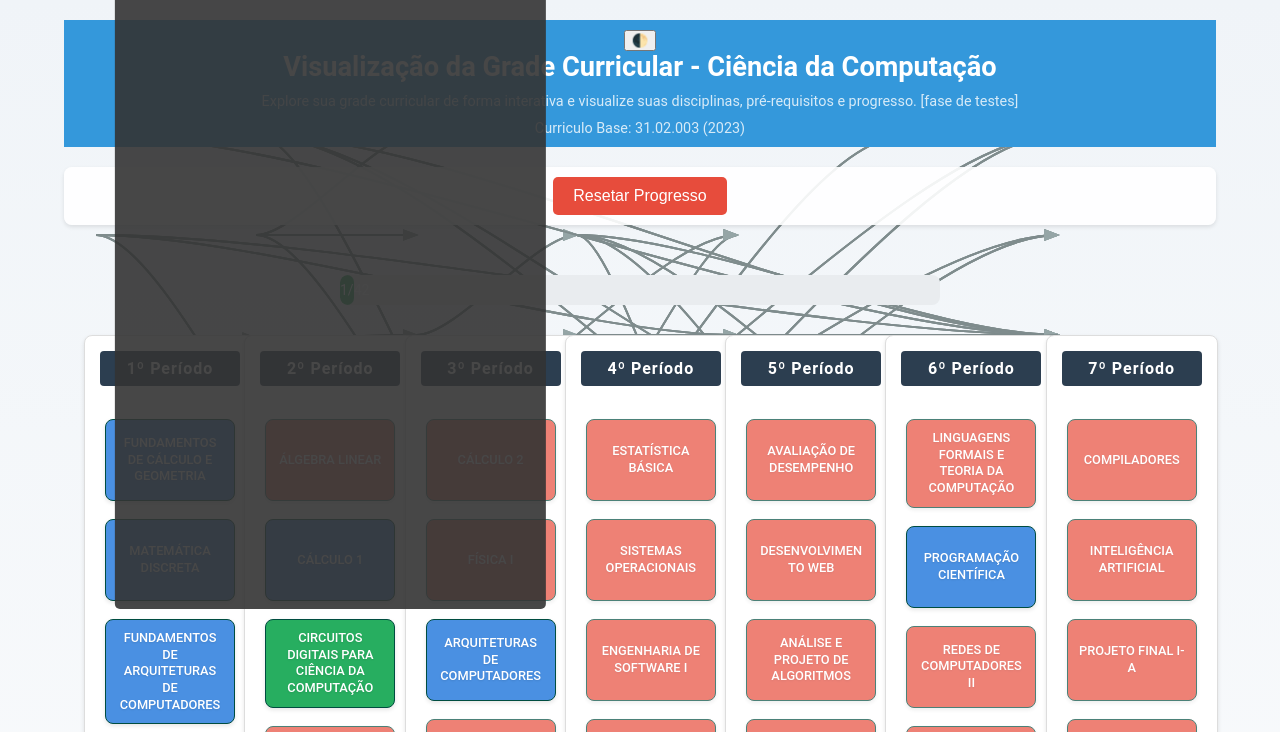
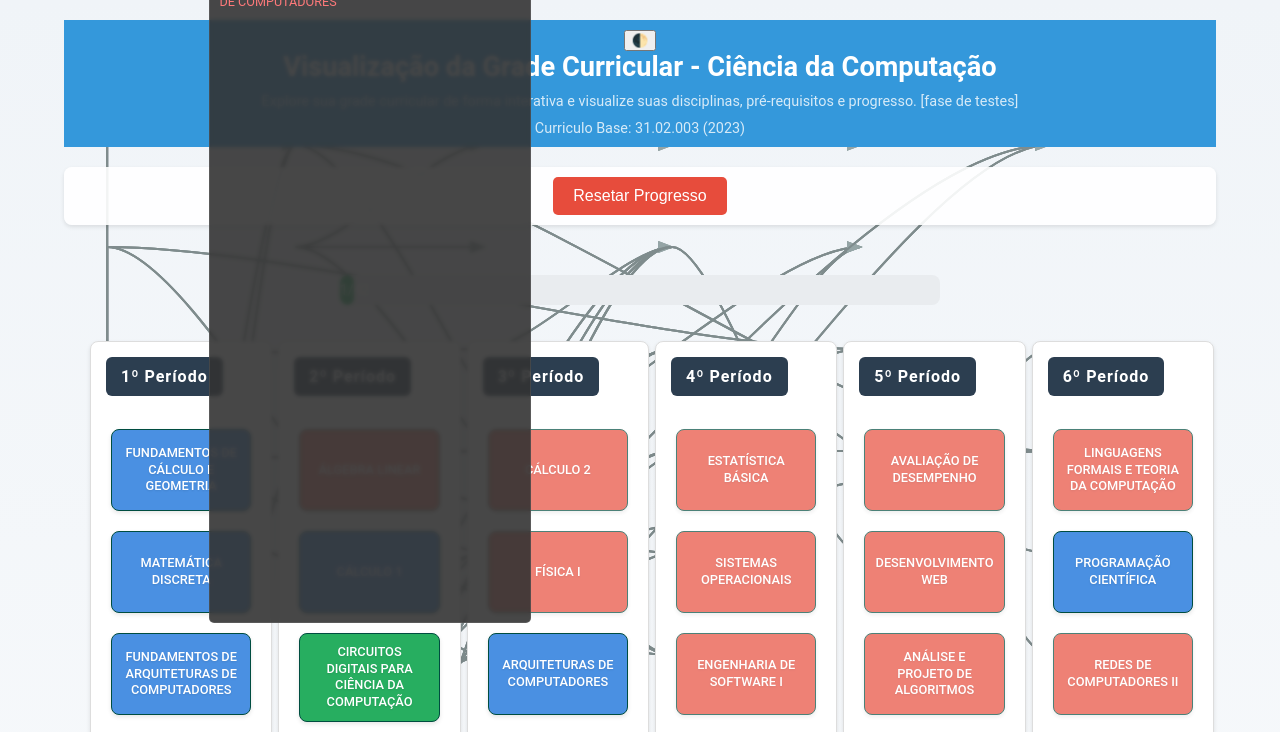
Before and after one commit to Pietroprata/Projeto-Grade-Curricular, a plain HTML site: page index.html in a window 1280 px wide. Both pictures are taken after a click on the element "CIRCUITOS DIGITAIS PARA CIÊNCIA DA COMPUTAÇÃO". Shown: the top 732 px of the page. Drawn offline with Linux system fonts and the light colour scheme.

Commit message:
Update style.css

```diff
--- a/style.css
+++ b/style.css
@@ -61,19 +61,21 @@ main {
 /* ===== GRADE PRINCIPAL ===== */
 #gradeContainer {
   display: grid;
-  grid-template-columns: repeat(auto-fit, minmax(140px, 1fr)); /* Aumentado */
-  gap: 10px; /* Aumentado */
-  padding: 10px; /* Aumentado */
+  grid-template-columns: repeat(auto-fit, minmax(157px, 1fr));
+  max-width: 1400px; /* Aumentado */
+  gap: 30px; /* Aumentado */
+  padding: 1rem; /* Aumentado */
 }
 
-.container-grade {
+/* .container-grade {
   display: grid;
-  grid-template-columns: repeat(auto-fill, minmax(200px, 1fr)); /* Aumentado */
-  gap: 10px; /* Aumentado */
+  grid-template-columns: repeat(auto-fill, minmax(200px, 1fr));
+  gap: 20px;
   max-width: 1200px;
   margin: 0 auto;
-  padding: 0.7rem; /* Aumentado */
-}
+  padding: 0.7rem;
+  justify-items: center;
+} */
 
 /* ===== PERÍODO ===== */
 .periodo {
@@ -85,9 +87,13 @@ main {
   margin-bottom: 20px; /* Aumentado */
   display: flex;
   flex-direction: column;
+  align-items: flex-start;
+  margin: 0 auto;
   transition: var(--transicao-padrao);
   border: 1px solid #ddd;
   min-width: 140px; /* Aumentado */
+  max-width: 95%;
+  width: 100%;
 }
 
 .periodo:hover {
@@ -98,19 +104,23 @@ main {
 .periodo-titulo {
   background-color: var(--cor-periodo); /* Cor de fundo do título */
   color: white; /* Texto branco para melhor contraste */
-  padding: 8px;
-  border-radius: 4px;
+  padding: 10px 15px;
+  border-radius: 6px;
   margin-bottom: 12px;
   font-size: 1rem;
   font-weight: 600;
   text-align: center;
-  letter-spacing: 1px; /* Espaçamento entre letras para melhorar a legibilidade */
+  letter-spacing: 1px;
+  cursor: pointer;
+  transition: background-color 0.3s ease, transform 0.2s ease;
+  user-select: none; /* Espaçamento entre letras para melhorar a legibilidade */
 }
 
 /* ===== DISCIPLINAS ===== */
 .disciplinas-container {
   display: grid;
-  gap: 0.5rem; /* Aumentado */
+  grid-template-columns: repeat(auto-fit, minmax(140px, 1fr));
+  gap: 10px;
   margin-top: 1rem; /* Aumentado */
 }
 
@@ -184,6 +194,40 @@ main {
   stroke: #2980b9;
 }
 
+/* style.css - Adicionar estilos para os títulos de período como botões */
+.periodo-titulo {
+  cursor: pointer; /* Mostra que é clicável */
+  padding: 10px 15px;
+  background-color: var(--cor-periodo);
+  color: white;
+  border-radius: 6px;
+  text-align: center;
+  transition: background-color 0.3s ease, transform 0.2s ease;
+  user-select: none; /* Evita seleção de texto ao clicar */
+}
+
+.periodo-titulo:hover {
+  background-color: #34495e; /* Cor mais escura ao passar o mouse */
+  transform: translateY(-2px);
+}
+
+.periodo-titulo:active {
+  transform: translateY(0);
+}
+
+/* Feedback visual ao marcar o período */
+/* style.css - Adicionar feedback visual permanente */
+.periodo-titulo.concluido {
+  background-color: var(--cor-concluida);
+  opacity: 0.9;
+}
+
+/* Adicionar ícone de check */
+.periodo-titulo.concluido::after {
+  content: " ✓";
+  font-weight: bold;
+}
+
 /* ===== ANIMAÇÕES ===== */
 @keyframes pulse {
   0% {
@@ -233,19 +277,23 @@ main {
 
 /* Tooltip */
 .tooltip {
-  position: absolute;
+  position: fixed;
   background-color: #333;
   color: #fff;
   padding: 10px; /* Aumentado */
+  border: 1px solid rgba(255, 255, 255, 0.1);
   border-radius: 5px;
   font-size: 14px; /* Aumentado */
   z-index: 1000;
-  white-space: nowrap;
+  white-space: none;
   top: -40px; /* Aumentado */
   left: 50%;
   transform: translateX(-50%);
   opacity: 0.9;
   pointer-events: none;
+  max-width: min(300px, 90vw);
+  pointer-events: auto;
+  backdrop-filter: blur(2px);
 }
 
 .tooltip-dependencias {
```
